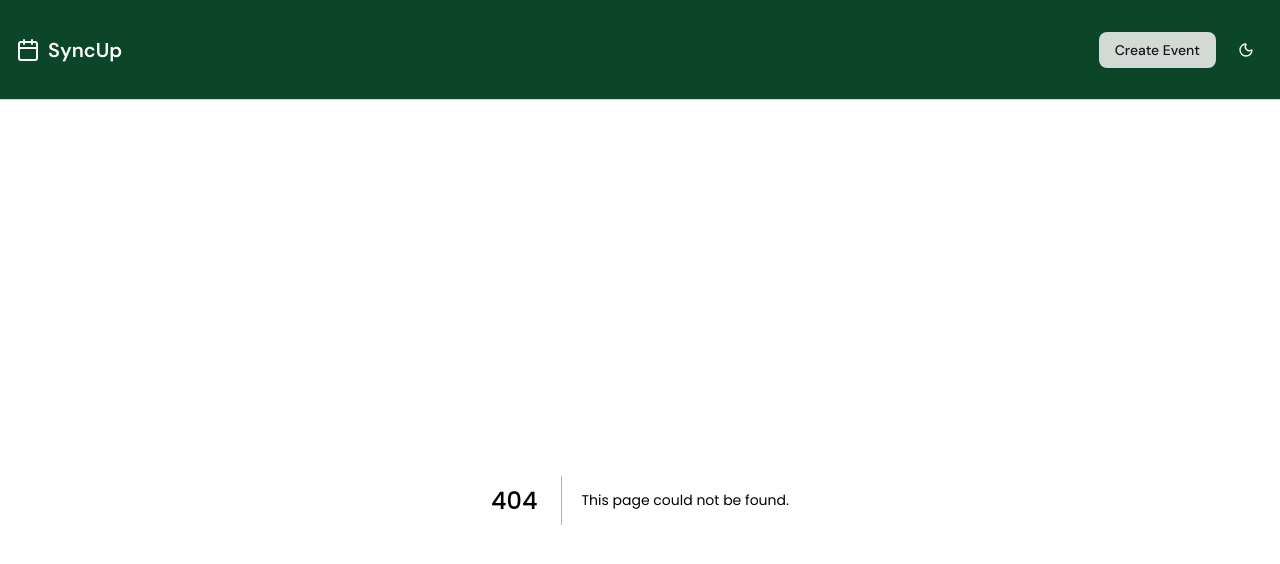
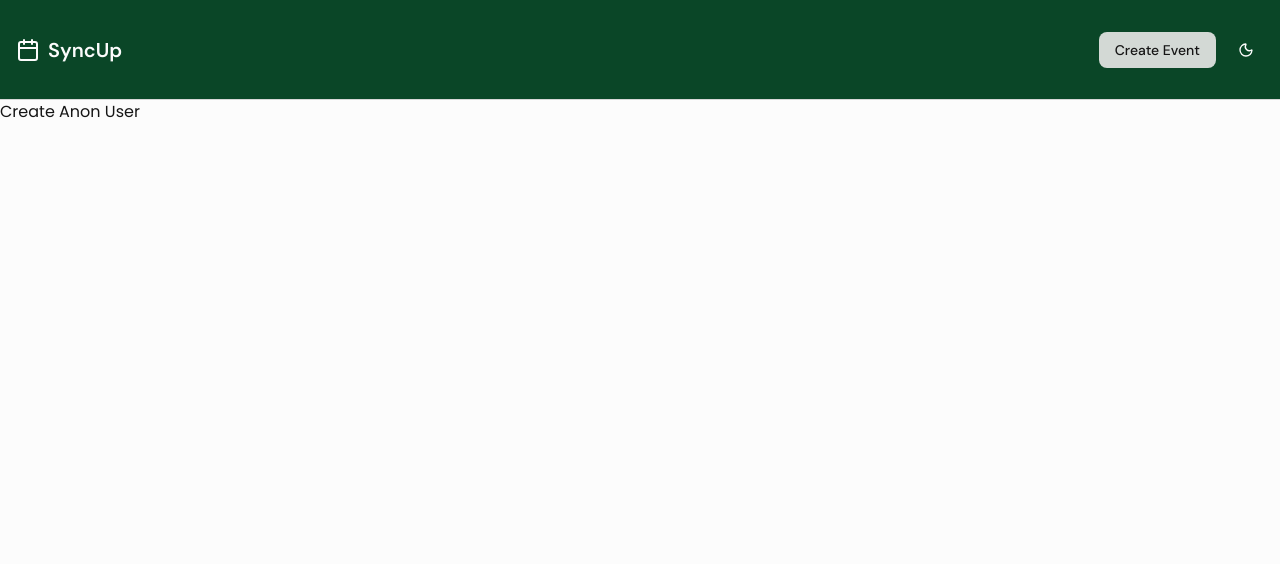
Before and after one commit to eltonSalanic/sync-up, a Next.js app: page /create/anon-user in a window 1280 px wide. Before the commit this address had no page. Shown: the top 564 px of the page. Built offline with nearby package versions, Linux system fonts and the light colour scheme.

Commit message:
refactor: move Create Anon User Page

```diff
--- a/app/events/create/page.tsx
+++ b/app/create/anon-user/page.tsx
@@ -1,7 +1,7 @@
 export default function CreateEventPage() {
     return (
         <div>
-            <h1>Create Event</h1>
+            <h1>Create Anon User</h1>
         </div>
     )
 }
```
